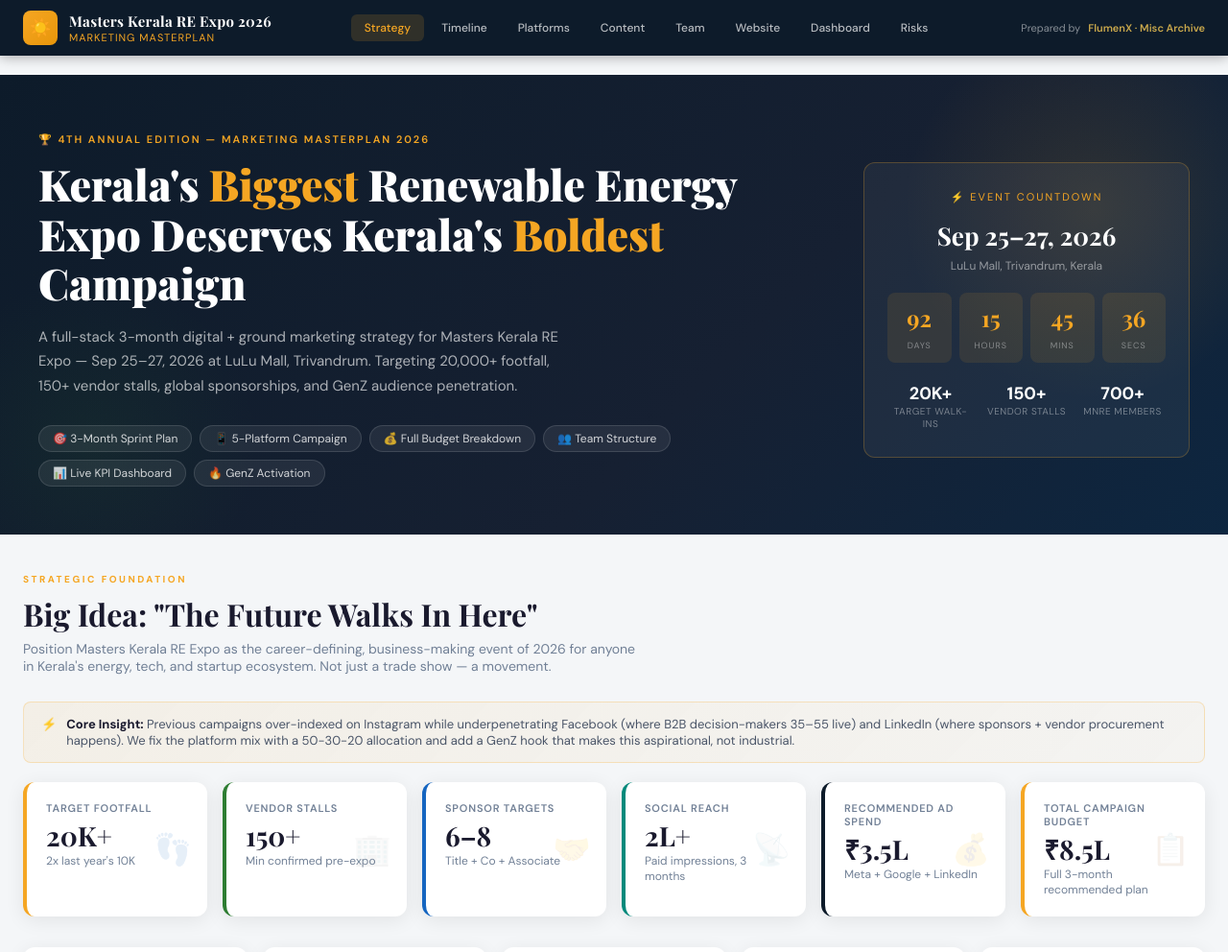
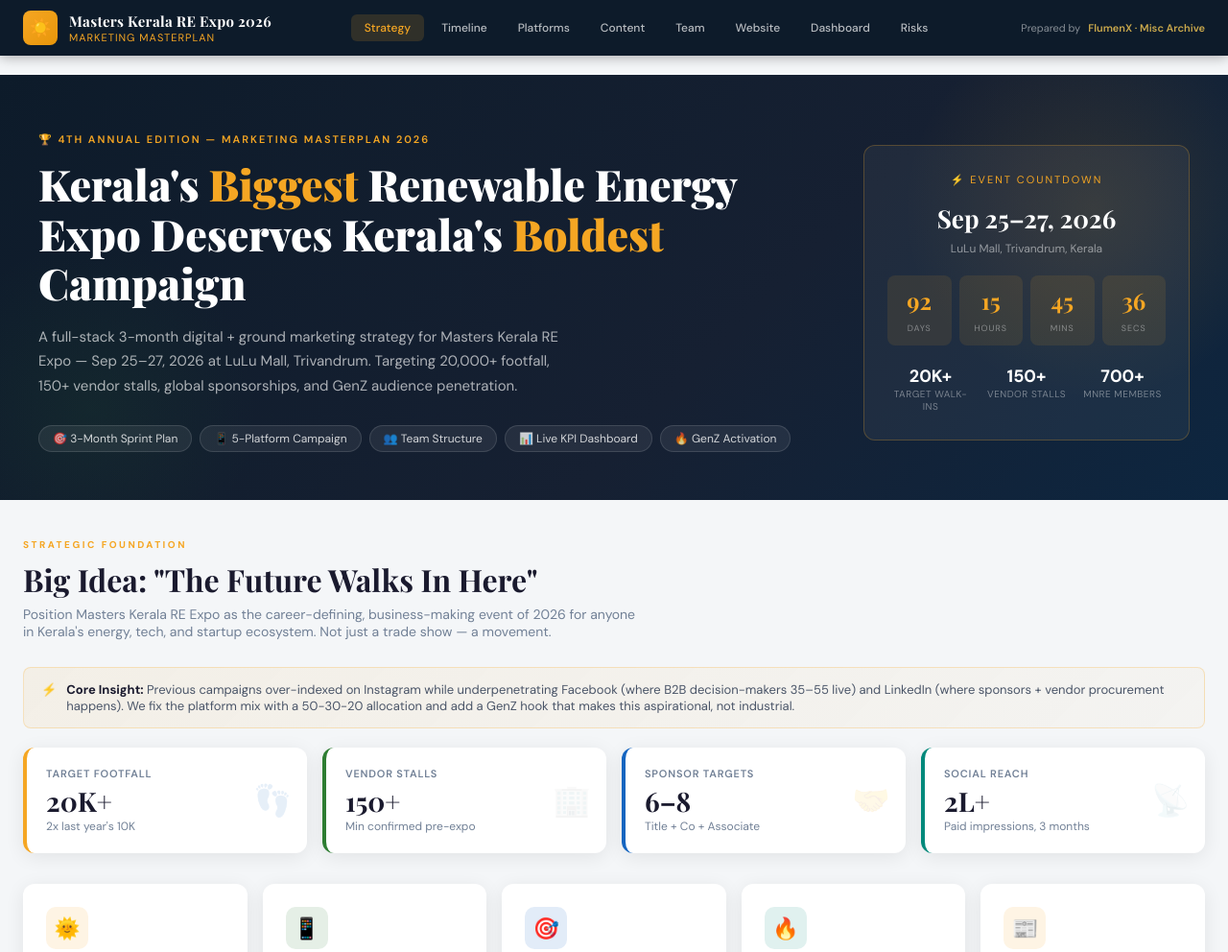
Before and after one commit to FlumenCopia/Masters-RE-Expo, a plain HTML site: page index.html in a window 1280 px wide. Shown: the top 992 px of the page at 96% size. Drawn offline with nearby package versions, Linux system fonts and the light colour scheme.

Commit message:
uiiiiiiiii

```diff
--- a/index.html
+++ b/index.html
@@ -937,7 +937,7 @@
       <div class="hero-tags">
         <span class="hero-tag">🎯 3-Month Sprint Plan</span>
         <span class="hero-tag">📱 5-Platform Campaign</span>
-        <span class="hero-tag">💰 Full Budget Breakdown</span>
+        <!-- <span class="hero-tag">💰 Full Budget Breakdown</span> -->
         <span class="hero-tag">👥 Team Structure</span>
         <span class="hero-tag">📊 Live KPI Dashboard</span>
         <span class="hero-tag">🔥 GenZ Activation</span>
@@ -1000,18 +1000,18 @@
       <div class="kpi-note">Paid impressions, 3 months</div>
       <div class="kpi-icon">📡</div>
     </div>
-    <div class="kpi-card navy">
+    <!-- <div class="kpi-card navy">
       <div class="kpi-lbl">Recommended Ad Spend</div>
       <div class="kpi-val">₹3.5L</div>
       <div class="kpi-note">Meta + Google + LinkedIn</div>
       <div class="kpi-icon">💰</div>
-    </div>
-    <div class="kpi-card">
+    </div> -->
+    <!-- <div class="kpi-card">
       <div class="kpi-lbl">Total Campaign Budget</div>
       <div class="kpi-val">₹8.5L</div>
       <div class="kpi-note">Full 3-month recommended plan</div>
       <div class="kpi-icon">📋</div>
-    </div>
+    </div> -->
   </div>
 
   <div class="pillars-grid">
```
